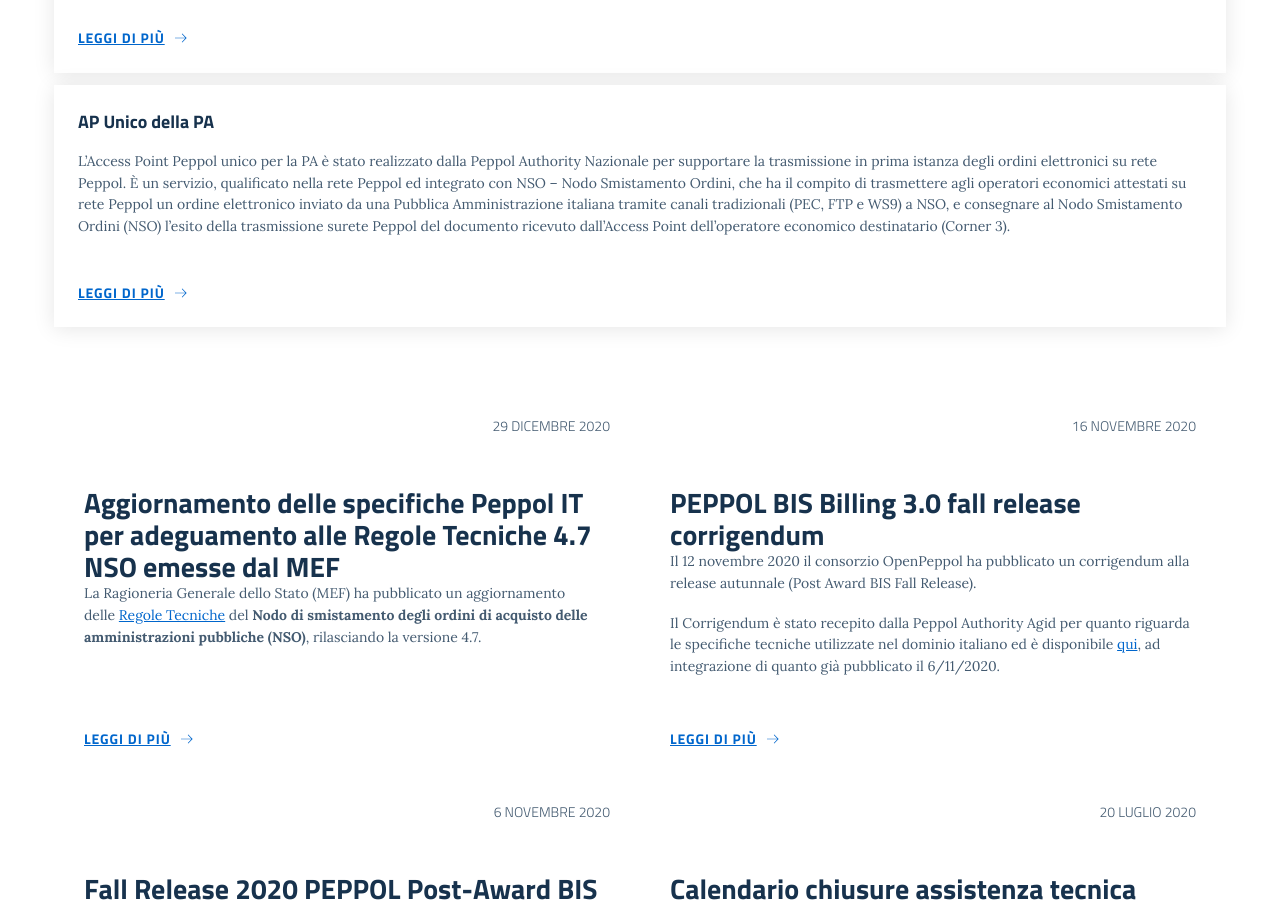
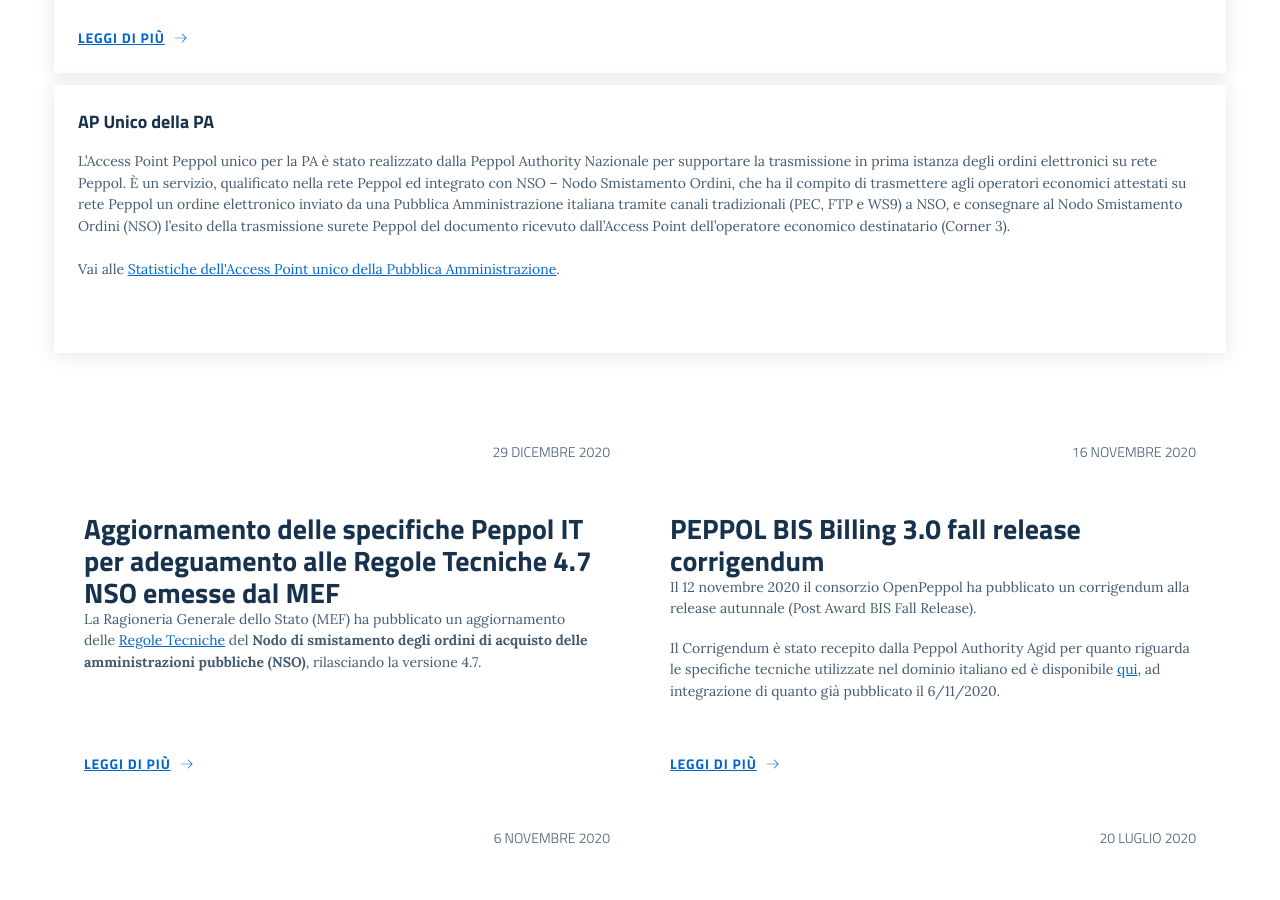
Before and after one commit to realeroberto/peppol.agid.gov.it, a Jekyll site: the page built from it/index.md, in a window 1280 px wide and 900 px high, scrolled down 882 px. Built offline with Jekyll 4.4.1, drawn with Linux system fonts in a browser that asks for light colours; comment, search, counter and statistics services are not loaded.

Commit message:
Add link to Statistics.

```diff
--- a/_includes/hero.html
+++ b/_includes/hero.html
@@ -41,12 +41,6 @@
             <h5 class="card-title">{{ include.title_second_card }}</h5>
             <p class="card-text">{{ include.text_second_card }}</p>
             {% assign about_peppol = site.pages | where: "ref", "cos-e-peppol" | where: "lang", page.lang | first %}
-            <a aria-label="{{ site.data.t.read-more[page.lang] }} {{ about_peppol.title }}" class="read-more" href="{{ site.baseurl }}{{ about_peppol.url }}">
-              <span class="text">{{ site.data.t.read-more[page.lang] }}</span>
-              <svg class="icon">
-                <use xlink:href="{{ site.baseurl }}/assets/bootstrap-italia/svg/sprite.svg#it-arrow-right"></use>
-              </svg>
-            </a>
           </div>
         </div>
       </div>
--- a/it/index.md
+++ b/it/index.md
@@ -37,6 +37,8 @@
 e WS9) a NSO, e consegnare al Nodo Smistamento Ordini (NSO) l’esito della
 trasmissione surete Peppol del documento ricevuto dall’Access Point
 dell’operatore economico destinatario (Corner 3).
+
+<br><br>Vai alle <a href="https://peppol-ap.agid.gov.it/notier/pub/risultatiAp.html">Statistiche dell'Access Point unico della Pubblica Amministrazione</a>.
 {% endcapture %}
 
 {% assign about_peppol = site.pages | where: "ref", "cos-e-peppol" | where: "lang", page.lang | first %}
```
Also changed, not shown: other parts of it/index.md (+0 -1 lines), en/index.md (+2 -0 lines).
